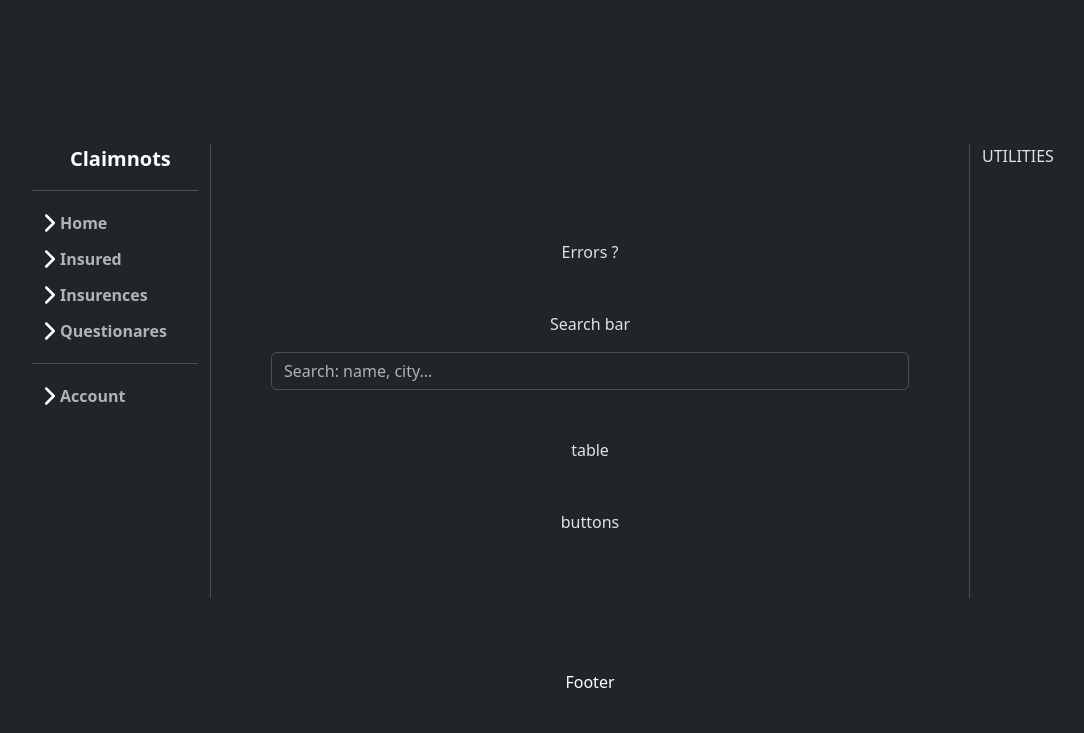
After one commit to StalkerKindred/Insurence_evidation-Django, a Django app: page /Insurence_Web/Insured/Searching in a window 1280 px wide. The commit adds this page. Shown: the top 733 px of the page, without its empty margins (50-1134 px from the left). Run offline with Django 4.2, Linux system fonts and the light colour scheme.

Commit message:
Updated views, added new right side panel, migrated model, started working on search function and its utilities

```diff
--- a/mainsite/Insurence_Web/templates/Insurence_Web/base.html
+++ b/mainsite/Insurence_Web/templates/Insurence_Web/base.html
@@ -19,22 +19,17 @@
     <div class="row">
       <div class="col-sm-2">
         <!-- Nav side menu -->
-             {% include "Insurence_Web/sidemenu.html" %}
+             {% include "Insurence_Web/side_menu.html" %}
       </div>
       <div class="col-sm-8 p-5 border-start border-end" >
         <!-- Content -->
           {% block content %}
           {% endblock %}
       </div>
-      <div class="col-sm-2">
-        <!-- Blank/Utility menu -->
-        <p>
-          Lorem ipsum dolor sit amet, consectetur adipiscing elit, sed do eiusmod tempor incididunt ut labore et dolore magna aliqua.
-          Ut enim ad minim veniam, quis nostrud exercitation ullamco laboris nisi ut aliquip ex ea commodo consequat.
-          Duis aute irure dolor in reprehenderit in voluptate velit esse cillum dolore eu fugiat nulla pariatur.
-          Excepteur sint occaecat cupidatat non proident, sunt in culpa qui officia deserunt mollit anim id est laborum.
-        </p>
-      </div>
+        <!-- Right side collum -->
+          {% if right_side_menu %}
+            {% include right_side_menu %}
+          {% endif %}
     </div>
   </div>
   <!-- Footer -->
--- /dev/null
+++ b/mainsite/Insurence_Web/templates/Insurence_Web/profile_card.html
@@ -0,0 +1,2 @@
+{% block profile card %}
+{% endblock %}
--- /dev/null
+++ b/mainsite/Insurence_Web/templates/Insurence_Web/right_side_menu_utilities.html
@@ -0,0 +1,8 @@
+{% block right_side_menu %}
+<div class="col-sm-2">
+        <!-- Blank/Utility menu -->
+        <p>
+          UTILITIES
+        </p>
+</div>
+{% endblock %}
--- /dev/null
+++ b/mainsite/Insurence_Web/templates/Insurence_Web/searching.html
@@ -0,0 +1,55 @@
+{% extends "Insurence_Web/base.html"%}
+
+{% block content %}
+<!-- Search errors  -->
+<div class="container mt-5 text-center">
+    <p>Errors ?</p>
+    {% if search_result_list_errors %}
+        {% for error in search_result_list_errors %}
+            <p> {{error}} </p>
+        {% endfor %}
+    {% endif %}
+</div>
+
+        <!-- Search bar  -->
+<div class="container mt-5 text-center">
+    <p>Search bar</p>
+    <input type="search" class="form-control" id="exampleFormControlInput1" placeholder="Search: name, city...">
+</div>
+
+<!-- Search results table  -->
+<div class="container mt-5 text-center">
+    <p>table</p>
+    {% if search_result_list %}
+    <table class="table table-striped table-center">
+            <thead>
+                <tr>
+                    <!-- Maybe even make these cols from search results list  -->
+                    <th scope="col">ID</th> <!-- Make these clickable, for sorting  -->
+                    <th scope="col">First</th>
+                    <th scope="col">Last</th>
+                    <th scope="col">Age</th>
+                    <th scope="col">City</th>
+                </tr>
+            </thead>
+            <tbody>
+                {% for result in search_result_list %}
+                    <tr>
+                        {% for item in result %}
+                        <th scope="row">{{ item }}</th>
+                        {% endfor %}
+                    </tr>
+                 {% endfor %}
+            </tbody>
+    </table>
+    {% endif %}
+</div>
+
+<!-- Search results Buttons  -->
+<div class="container mt-5 text-center">
+    <p>buttons</p>
+    {% if search_result_list_errors %}
+    {% endif %}
+</div>
+
+{% endblock %}
--- a/mainsite/Insurence_Web/templates/Insurence_Web/sidemenu.html
+++ b/mainsite/Insurence_Web/templates/Insurence_Web/side_menu.html
@@ -1,7 +1,7 @@
 {% block sidemenu %}
 <div class="flex-shrink-0">
         <a
-          href="/Insurence_Web/home"
+          href="/Insurence_Web/Home"
           class="d-flex align-items-center pb-3 mb-3 link-body-emphasis text-decoration-none border-bottom"
         >
           <svg
@@ -28,14 +28,14 @@
               <ul class="btn-toggle-nav list-unstyled fw-normal pb-1 small">
                 <li>
                   <a
-                    href="/Insurence_Web/home"
+                    href="/Insurence_Web/Home"
                     class="link-body-emphasis d-inline-flex text-decoration-none rounded"
                     >Overview</a
                   >
                 </li>
                 <li>
                   <a
-                    href="/Insurence_Web/home/updates"
+                    href="/Insurence_Web/Home/Updates"
                     class="link-body-emphasis d-inline-flex text-decoration-none rounded"
                     >Updates</a
                   >
@@ -56,7 +56,7 @@
               <ul class="btn-toggle-nav list-unstyled fw-normal pb-1 small">
                 <li>
                   <a
-                    href="/Insurence_Web/insured/new"
+                    href="/Insurence_Web/Insured/New"
                     class="link-body-emphasis d-inline-flex text-decoration-none rounded"
                     >New</a
                   >
@@ -64,6 +64,13 @@
                 <li>
                   <a
                     href="#"
+                    class="link-body-emphasis d-inline-flex text-decoration-none rounded"
+                    >My Insured</a
+                  >
+                </li>
+                <li>
+                  <a
+                    href="/Insurence_Web/Insured/Searching"
                     class="link-body-emphasis d-inline-flex text-decoration-none rounded"
                     >Searching</a
                   >
@@ -84,7 +91,7 @@
               <ul class="btn-toggle-nav list-unstyled fw-normal pb-1 small">
                 <li>
                   <a
-                    href="/Insurence_Web/insurence/new/"
+                    href="/Insurence_Web/Insurence/New/"
                     class="link-body-emphasis d-inline-flex text-decoration-none rounded"
                     >New</a
                   >
@@ -119,7 +126,7 @@
               <ul class="btn-toggle-nav list-unstyled fw-normal pb-1 small">
                 <li>
                   <a
-                    href="/Insurence_Web/questionare/new/"
+                    href="/Insurence_Web/Questionare/New/"
                     class="link-body-emphasis d-inline-flex text-decoration-none rounded"
                     >New</a
                   >
--- a/mainsite/Insurence_Web/urls.py
+++ b/mainsite/Insurence_Web/urls.py
@@ -4,14 +4,18 @@ from . import views
 
 urlpatterns = [
     # - home
-    path("", views.index, name="index"),
-    path("home", views.index, name="index"),
-    path("home/updates", views.index_updates, name="updates"),
-    path("insured/new/", views.insured_new, name="insured new"),
-    path("insurence/new/", views.insurence_new, name="insurence new"),
-    path("questionare/new/", views.questionare_new, name="questionare new"),
-
-    path("insured/<int:id>/", views.insured_detail, name="Insured Details"),
-    path("insurence/<int:id>/", views.insurence_detail, name="Insurence Details"),
-    path("questionare/<int:id>/", views.questionare_detail, name="Questionare Details"),
+    path("", views.index, name="Index"),
+    path("Home", views.index, name="Index"),
+    path("Home/Updates", views.index_updates, name="Updates"),
+    #Insured things
+    path("Insured/New", views.insured_new, name="Insured New"),
+    path("Insured/Searching", views.insured_search, name="Insured Searching"),
+    #path("insured/searching/{sql bs}", views.insured_new, name="insured new"),
+    path("Insured/<int:id>", views.insured_detail, name="Insured Details"),
+    #Insurence things
+    path("Insurence/New", views.insurence_new, name="Insurence New"),
+    path("Insurence/<int:id>", views.insurence_detail, name="Insurence Details"),
+    #Questionare things
+    path("Questionare/New", views.questionare_new, name="Questionare New"),
+    path("Questionare/<int:id>", views.questionare_detail, name="Questionare Details"),
 ]
--- a/mainsite/Insurence_Web/views.py
+++ b/mainsite/Insurence_Web/views.py
@@ -2,6 +2,14 @@ from django.shortcuts import render, get_object_or_404
 from django.http import HttpResponse
 from .forms import *
 from .models import InsuredPersons, InsurerEmployees, Insurence, InsurenceQuestionare
+
+#Right side menus:
+#Use : {"right_side_menu": utility_menu}
+utility_menu = "Insurence_Web/right_side_menu_utilities.html"
+#Use : {"right_side_menu": flavor_text_menu}
+flavor_text_menu = 'Insurence_Web/right_side_menu.html'
+
+
 
 def insured_detail(request, id):
     detail = get_object_or_404(InsuredPersons, pk=id)
@@ -19,12 +27,12 @@ def questionare_detail(request, id):
     # - Home
 
 def index(request):
-    context = "Placeholder Home page text"
-    return render(request, "Insurence_Web/home/home.html",  {"message": context})
+    context = "Placeholder Home Page Text"
+    return render(request, "Insurence_Web/home/home.html",  {"message": context, "right_side_menu": flavor_text_menu})
 
 def index_updates(request):
     context = "Placeholder Update"
-    return render(request, "Insurence_Web/home/updates.html",  {"message": context})
+    return render(request, "Insurence_Web/home/updates.html",  {"message": context, "right_side_menu": flavor_text_menu})
 
     # - Insured
 def insured_new(request):
@@ -35,9 +43,13 @@ def insured_new(request):
             form.save()
     else:
         form = InsuredForm()
-    return render(request, "Insurence_Web/form.html", {"form": form, "title": title})
+    return render(request, "Insurence_Web/form.html", {"form": form, "title": title, "right_side_menu": flavor_text_menu})
 
-#def insured_search():
+def insured_search(request):
+    title = 'Searching'
+    options = []
+
+    return render(request, f'Insurence_Web/searching.html', {"title": title, "right_side_menu": utility_menu})
 
     # - Insurences
 def insurence_new(request):
@@ -48,7 +60,7 @@ def insurence_new(request):
             form.save()
     else:
         form = InsurenceForm()
-    return render(request, "Insurence_Web/form.html", {"form": form ,"title": title})
+    return render(request, "Insurence_Web/form.html", {"form": form, "title": title, "right_side_menu": flavor_text_menu})
 
 #def insurence_my():
 
@@ -63,7 +75,7 @@ def questionare_new(request):
             form.save()
     else:
         form = QuestionareForm()
-    return render(request, "Insurence_Web/form.html", {"form": form , "title": title})
+    return render(request, "Insurence_Web/form.html", {"form": form , "title": title, "right_side_menu": flavor_text_menu})
 """
 def questionare_search():
 
```
Also changed, not shown: mainsite/Insurence_Web/templates/Insurence_Web/right_side_menu.html (added, +11 -0 lines), mainsite/Insurence_Web/migrations/0009_insuredpersons_home_delivery_number_and_more.py (added), mainsite/Insurence_Web/templates/Insurence_Web/account/sign_out.html (deleted), mainsite/Insurence_Web/templates/Insurence_Web/insured/my_insured.html (added), mainsite/Insurence_Web/templates/Insurence_Web/insured/searching.html (deleted), mainsite/Insurence_Web/templates/Insurence_Web/insurer_profile.html (added), mainsite/db.sqlite3.
